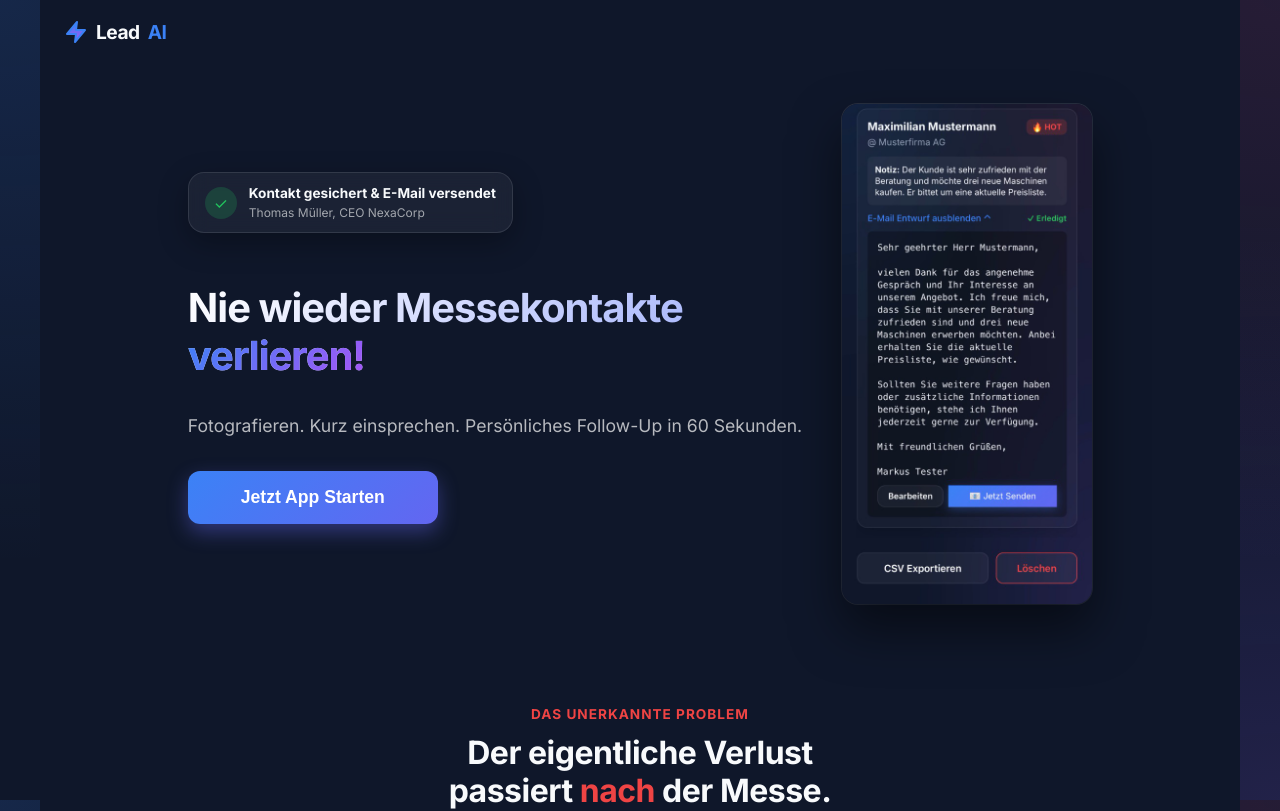
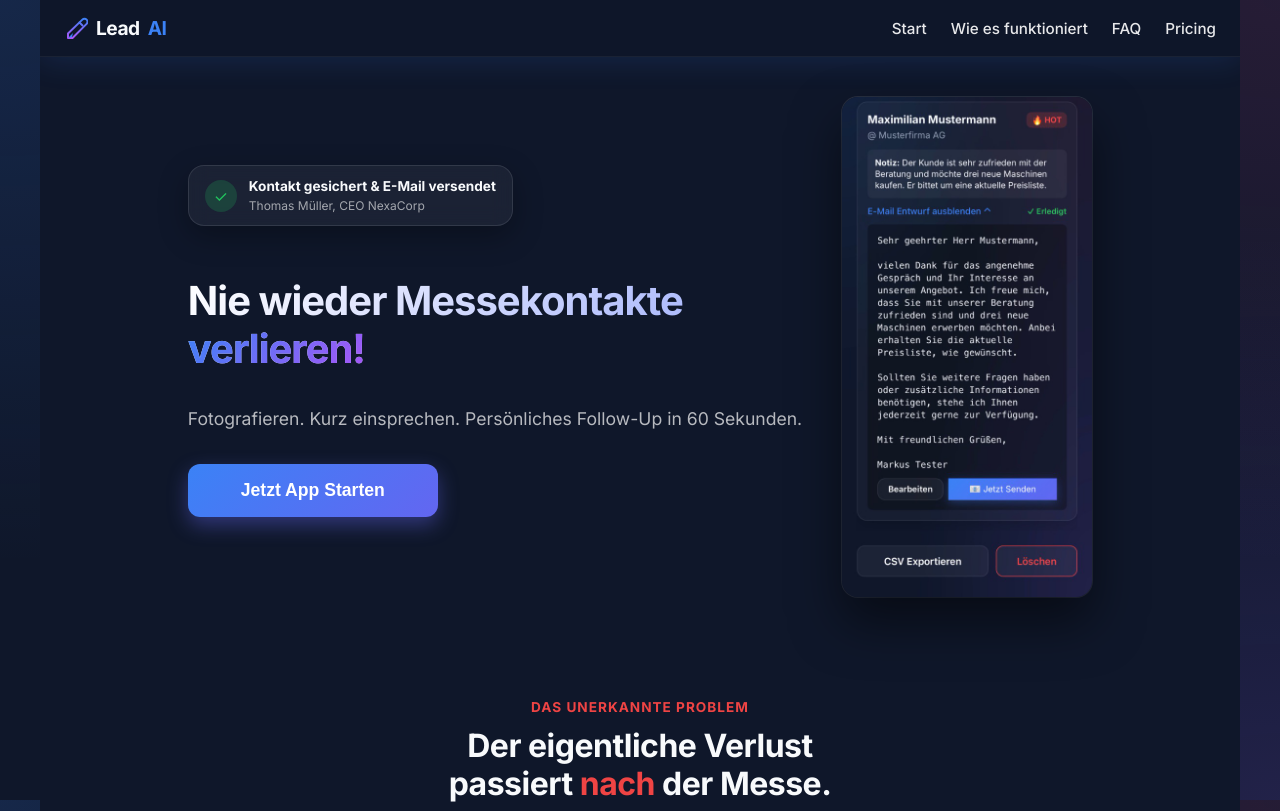
Before and after one commit to Pholiko/LeadsAI, a React (Vite) app: page / in a window 1280 px wide. Shown: the top 811 px of the page. Built offline with nearby package versions, Linux system fonts and the light colour scheme.

Commit message:
Add sticky navigation, pen icon, and interactive FAQ

```diff
--- a/src/components/LandingView.jsx
+++ b/src/components/LandingView.jsx
@@ -1,14 +1,43 @@
 import React from 'react';
 
 export default function LandingView({ onStart }) {
+  const [openFaq, setOpenFaq] = React.useState(null);
+
+  const faqs = [
+    { q: "Wie genau funktioniert die KI-Transkription?", a: "Die KI erkennt den Text auf der Visitenkarte automatisch und verknüpft ihn mit Ihrer Sprachnotiz. Selbst bei Hintergrundgeräuschen auf der Messe ist die Erkennung hochpräzise." },
+    { q: "Kann ich die E-Mails vor dem Versand noch anpassen?", a: "Ja! Sie sehen immer einen fertigen Entwurf, den Sie mit einem Klick bearbeiten können, bevor die E-Mail an Ihren Kontakt versendet wird." },
+    { q: "Ist LeadsAI mit meinem aktuellen CRM kompatibel?", a: "LeadsAI bietet einen bequemen CSV-Export an, der in jedes gängige CRM (HubSpot, Salesforce, Pipedrive) importiert werden kann." },
+    { q: "Was passiert, wenn ich auf der Messe schlechtes Internet habe?", a: "Die App speichert Ihre Scans und Sprachnotizen lokal zwischen und verarbeitet sie automatisch, sobald Sie wieder eine stabile Verbindung haben." },
+    { q: "Ist die Testphase wirklich kostenlos?", a: "Absolut. Während der Testphase können Sie alle Funktionen von LeadsAI komplett kostenlos und unverbindlich ausprobieren." }
+  ];
+
+  const scrollTo = (id) => {
+    const el = document.getElementById(id);
+    if (el) el.scrollIntoView({ behavior: 'smooth' });
+  };
+
   return (
     <div style={{ flex: 1, display: 'flex', flexDirection: 'column', backgroundColor: 'var(--bg-color)', overflowY: 'auto', paddingBottom: '40px' }}>
 
-      {/* Top Bar */}
-      <div style={{ padding: '20px 24px', display: 'flex', justifyContent: 'space-between', alignItems: 'center', maxWidth: '1200px', margin: '0 auto', width: '100%' }}>
+      {/* Top Bar Navigation */}
+      <div style={{
+        position: 'sticky',
+        top: 0,
+        zIndex: 100,
+        background: 'rgba(15, 23, 42, 0.75)',
+        backdropFilter: 'blur(16px)',
+        borderBottom: '1px solid rgba(255,255,255,0.05)',
+        boxShadow: '0 4px 30px rgba(59, 130, 246, 0.15)',
+        padding: '16px 24px'
+      }}>
+        <div style={{ display: 'flex', justifyContent: 'space-between', alignItems: 'center', maxWidth: '1200px', margin: '0 auto', width: '100%' }}>
+
+          {/* Logo */}
           <div style={{ fontWeight: '800', fontSize: '1.2rem', letterSpacing: '-0.5px', display: 'flex', alignItems: 'center', gap: '8px' }}>
             <svg width="24" height="24" viewBox="0 0 24 24" fill="none" xmlns="http://www.w3.org/2000/svg">
-            <path d="M13 2L3 14H12L11 22L21 10H12L13 2Z" fill="url(#paint0_linear)" stroke="var(--primary)" strokeWidth="2" strokeLinejoin="round"/>
+              <path d="M18.364 3.636a3 3 0 0 1 4.243 4.243L8.5 22H4v-4.5L18.364 3.636z" stroke="url(#paint0_linear)" strokeWidth="2" strokeLinecap="round" strokeLinejoin="round"/>
+              <path d="M15.5 6.5l3 3" stroke="url(#paint0_linear)" strokeWidth="2" strokeLinecap="round" strokeLinejoin="round"/>
+              <path d="M4 22l4-1 1-4L4 22z" fill="var(--primary)" />
               <defs>
                 <linearGradient id="paint0_linear" x1="12" y1="2" x2="12" y2="22" gradientUnits="userSpaceOnUse">
                   <stop stopColor="var(--primary)" />
@@ -18,10 +47,19 @@ export default function LandingView({ onStart }) {
             </svg>
             Lead <span style={{ color: 'var(--primary)' }}>AI</span>
           </div>
+
+          {/* Nav Links */}
+          <div style={{ display: 'flex', gap: '24px', fontSize: '0.95rem', fontWeight: '500' }}>
+            <a href="#start" onClick={(e) => { e.preventDefault(); scrollTo('start'); }} style={{ color: 'rgba(255,255,255,0.9)', textDecoration: 'none', cursor: 'pointer', transition: 'color 0.2s' }}>Start</a>
+            <a href="#how-it-works" onClick={(e) => { e.preventDefault(); scrollTo('how-it-works'); }} style={{ color: 'rgba(255,255,255,0.9)', textDecoration: 'none', cursor: 'pointer', transition: 'color 0.2s' }}>Wie es funktioniert</a>
+            <a href="#faq" onClick={(e) => { e.preventDefault(); scrollTo('faq'); }} style={{ color: 'rgba(255,255,255,0.9)', textDecoration: 'none', cursor: 'pointer', transition: 'color 0.2s' }}>FAQ</a>
+            <a href="#pricing" onClick={(e) => { e.preventDefault(); scrollTo('pricing'); }} style={{ color: 'rgba(255,255,255,0.9)', textDecoration: 'none', cursor: 'pointer', transition: 'color 0.2s' }}>Pricing</a>
+          </div>
+        </div>
       </div>
 
       {/* Hero Section (Above the fold) */}
-      <div style={{
+      <div id="start" style={{
         padding: '24px',
         display: 'flex',
         flexDirection: 'row',
@@ -183,7 +221,7 @@ export default function LandingView({ onStart }) {
       </div>
 
       {/* Process Section (Below the fold) */}
-      <div style={{ padding: '40px 24px', marginTop: '24px', maxWidth: '1000px', margin: '0 auto', width: '100%' }}>
+      <div id="how-it-works" style={{ padding: '40px 24px', marginTop: '24px', maxWidth: '1000px', margin: '0 auto', width: '100%' }}>
         <h2 style={{ fontSize: '2rem', fontWeight: '800', margin: '0 0 32px', textAlign: 'center', letterSpacing: '-0.5px' }}>So funktioniert's</h2>
 
         <div style={{ display: 'grid', gridTemplateColumns: 'repeat(auto-fit, minmax(220px, 1fr))', gap: '20px', position: 'relative' }}>
@@ -248,7 +286,7 @@ export default function LandingView({ onStart }) {
       </div>
 
       {/* Pricing Section */}
-      <div style={{ padding: '60px 24px', maxWidth: '800px', margin: '0 auto', width: '100%', textAlign: 'center' }}>
+      <div id="pricing" style={{ padding: '60px 24px', maxWidth: '800px', margin: '0 auto', width: '100%', textAlign: 'center' }}>
         <h2 style={{ fontSize: '2.5rem', fontWeight: '800', margin: '0 0 16px', letterSpacing: '-1px' }}>Pricing</h2>
         <p style={{ fontSize: '1.2rem', color: 'var(--success)', fontWeight: 'bold', margin: '0 0 8px' }}>
           Aktuell in der kostenlosen Testphase.
@@ -265,6 +303,26 @@ export default function LandingView({ onStart }) {
         </button>
       </div>
 
+      {/* FAQ Section */}
+      <div id="faq" style={{ padding: '60px 24px', maxWidth: '800px', margin: '0 auto', width: '100%' }}>
+        <h2 style={{ fontSize: '2.5rem', fontWeight: '800', margin: '0 0 32px', textAlign: 'center', letterSpacing: '-1px' }}>FAQ</h2>
+        <div style={{ display: 'flex', flexDirection: 'column', gap: '16px' }}>
+          {faqs.map((faq, index) => (
+            <div key={index} className="card glass" style={{ margin: 0, padding: 0, overflow: 'hidden', cursor: 'pointer', transition: 'all 0.3s ease' }} onClick={() => setOpenFaq(openFaq === index ? null : index)}>
+              <div style={{ padding: '24px', display: 'flex', justifyContent: 'space-between', alignItems: 'center' }}>
+                <h3 style={{ margin: 0, fontSize: '1.1rem', fontWeight: '600', color: openFaq === index ? 'white' : 'rgba(255,255,255,0.9)' }}>{faq.q}</h3>
+                <span style={{ fontSize: '1.5rem', color: 'var(--primary)', transform: openFaq === index ? 'rotate(45deg)' : 'none', transition: 'transform 0.3s ease' }}>+</span>
+              </div>
+              {openFaq === index && (
+                <div style={{ padding: '0 24px 24px', color: 'rgba(255,255,255,0.7)', lineHeight: '1.6', fontSize: '0.95rem' }}>
+                  {faq.a}
+                </div>
+              )}
+            </div>
+          ))}
+        </div>
+      </div>
+
       {/* Footer */}
       <footer style={{ borderTop: '1px solid rgba(255,255,255,0.05)', padding: '40px 24px', marginTop: '40px', color: 'var(--text-secondary)', fontSize: '0.9rem' }}>
         <div style={{ maxWidth: '1000px', margin: '0 auto', display: 'flex', flexDirection: 'row', flexWrap: 'wrap', justifyContent: 'space-between', gap: '32px' }}>
@@ -272,7 +330,8 @@ export default function LandingView({ onStart }) {
           <div style={{ flex: '1 1 200px' }}>
             <div style={{ fontWeight: '800', fontSize: '1.2rem', color: 'white', marginBottom: '16px', display: 'flex', alignItems: 'center', gap: '8px' }}>
               <svg width="20" height="20" viewBox="0 0 24 24" fill="none" xmlns="http://www.w3.org/2000/svg">
-                <path d="M13 2L3 14H12L11 22L21 10H12L13 2Z" fill="var(--primary)" />
+                <path d="M18.364 3.636a3 3 0 0 1 4.243 4.243L8.5 22H4v-4.5L18.364 3.636z" stroke="var(--primary)" strokeWidth="2" strokeLinecap="round" strokeLinejoin="round"/>
+                <path d="M15.5 6.5l3 3" stroke="var(--primary)" strokeWidth="2" strokeLinecap="round" strokeLinejoin="round"/>
               </svg>
               Lead <span style={{ color: 'var(--primary)' }}>AI</span>
             </div>
```
Lines whose indentation alone changed are shown as unchanged.
